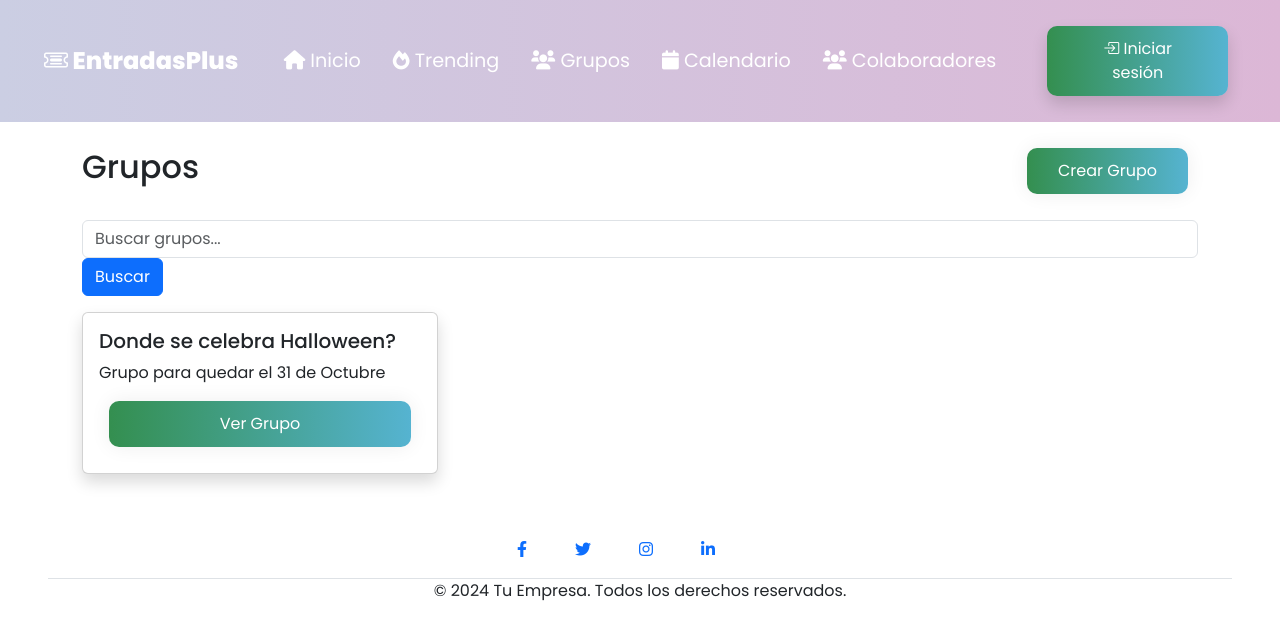
After one commit to Martinez03/EntradasPlus, a Django app: page /grupos/ in a window 1280 px wide. The commit adds this page. Shown: the top 640 px of the page. Run offline with Django 5.2, Linux system fonts and the light colour scheme; data comes from the database, SQL or seed files in the repository; both versions use the stored data as it was after the commit.

Commit message:
Creacion pestaña "Grupos"
Implementada sección "Grupos" con creación y administración: permite a usuarios crear grupos, aceptar/rechazar solicitudes, gestionar miembros y mensajes. Añadidas opciones de búsqueda y unión por invitación o en grupos públicos.

```diff
--- a/entradasplus/models.py
+++ b/entradasplus/models.py
@@ -82,6 +82,41 @@ class Mensaje(models.Model):
     def __str__(self):
         return f"{self.usuario.username} - {self.evento.nombre}"
 
+from django.db import models
+from django.contrib.auth.models import User
+
+class Grupo(models.Model):
+    NOMBRE_MAX_LENGTH = 100
+    TIPO_GRUPO_CHOICES = [
+        ('publico', 'Público'),
+        ('invitacion', 'Por Invitación'),
+    ]
+
+    nombre = models.CharField(max_length=NOMBRE_MAX_LENGTH)
+    descripcion = models.TextField(blank=True)
+    tipo = models.CharField(max_length=10, choices=TIPO_GRUPO_CHOICES, default='publico')
+    admin = models.ForeignKey(User, on_delete=models.CASCADE, related_name='grupos_admin')
+    usuarios = models.ManyToManyField(User, related_name='grupos', blank=True)
+    foto = models.ImageField(upload_to='grupos/', blank=True, null=True)
+    fecha_creacion = models.DateTimeField(auto_now_add=True)
+
+    def __str__(self):
+        return self.nombre
+
+class SolicitudGrupo(models.Model):
+    grupo = models.ForeignKey(Grupo, on_delete=models.CASCADE, related_name='solicitudes')
+    usuario = models.ForeignKey(User, on_delete=models.CASCADE)
+    fecha_solicitud = models.DateTimeField(auto_now_add=True)
+
+class MensajeGrupo(models.Model):
+    grupo = models.ForeignKey(Grupo, on_delete=models.CASCADE, related_name='mensajes')
+    usuario = models.ForeignKey(User, on_delete=models.CASCADE)
+    contenido = models.TextField()
+    fecha_creacion = models.DateTimeField(auto_now_add=True)
+
+    def __str__(self):
+        return f"{self.usuario.username} - {self.grupo.nombre}"
+
 @receiver(post_save, sender=User)
 def create_user_profile(sender, instance, created, **kwargs):
     if created:
--- a/entradasplus/templates/base.html
+++ b/entradasplus/templates/base.html
@@ -53,6 +53,11 @@
                 <li class="nav-item mx-2">
                     <a class="nav-link text-white" href="/trending">
                     <i class="fa-solid fa-fire"></i> Trending
+                    </a>
+                </li>
+                <li class="nav-item mx-2">
+                    <a class="nav-link text-white" href="{% url 'lista_grupos' %}">
+                        <i class="fa-solid fa-users"></i> Grupos
                     </a>
                 </li>
                 <li class="nav-item mx-2">
--- /dev/null
+++ b/entradasplus/templates/lista_grupos.html
@@ -0,0 +1,35 @@
+{% extends "base.html" %}
+
+{% block content %}
+<div class="container">
+    <div class="d-flex justify-content-between align-items-center mt-3">
+        <h2 class="text-center">Grupos</h2>
+        <a href="{% url 'crear_grupo' %}" class="btn btn-grad">Crear Grupo</a>
+    </div>
+
+    <!-- Barra de búsqueda -->
+    <div class="input-group mb-3 mt-3">
+        <form method="GET" action="{% url 'lista_grupos' %}" class="w-100">
+            <input type="text" name="q" class="form-control" placeholder="Buscar grupos...">
+            <button class="btn btn-primary" type="submit">Buscar</button>
+        </form>
+    </div>
+
+    <!-- Listado de Grupos -->
+    <div class="row">
+        {% for grupo in grupos %}
+        <div class="col-md-4 mb-3">
+            <div class="card card-custom shadow">
+                <div class="card-body">
+                    <h5 class="card-title">{{ grupo.nombre }}</h5>
+                    <p class="card-text">{{ grupo.descripcion|truncatewords:20 }}</p>
+                    <a href="{% url 'detalles_grupo' grupo.id %}" class="btn btn-grad">Ver Grupo</a>
+                </div>
+            </div>
+        </div>
+        {% empty %}
+        <p>No se encontraron grupos.</p>
+        {% endfor %}
+    </div>
+</div>
+{% endblock %}
--- a/entradasplus/urls.py
+++ b/entradasplus/urls.py
@@ -24,6 +24,13 @@ urlpatterns = [
     path('colaboradores/', views.colaboradores),
     path('mi_empresa/', views.miEmpresa),
     path('evento/<int:evento_id>/chat/', views.chat_evento, name='chat_evento'),
+    path('grupos/', views.lista_grupos, name='lista_grupos'),
+    path('grupos/crear/', views.crear_grupo, name='crear_grupo'),
+    path('grupos/<int:grupo_id>/', views.detalles_grupo, name='detalles_grupo'),
+    path('grupos/<int:grupo_id>/unirse/', views.unirse_grupo, name='unirse_grupo'),
+    path('grupos/<int:grupo_id>/solicitar_union/', views.solicitar_union_grupo, name='solicitar_union_grupo'),
+    path('grupos/<int:grupo_id>/gestionar/', views.gestionar_grupo, name='gestionar_grupo'),
+    path('grupos/mensajes/<int:mensaje_id>/eliminar/', views.eliminar_mensaje_grupo, name='eliminar_mensaje_grupo'),
 ]
 
 if settings.DEBUG:
--- a/entradasplus/views.py
+++ b/entradasplus/views.py
@@ -10,6 +10,44 @@ from .forms import EventoForm,EmpresaForm,RegisterForm, MensajeForm
 from django.contrib.auth.models import User
 from django.contrib.auth.hashers import make_password
 from .decorators import empresa_verificada_required
+from django.shortcuts import render, redirect, get_object_or_404
+from .models import Grupo, SolicitudGrupo, MensajeGrupo
+from .forms import GrupoForm, MensajeGrupoForm
+from django.contrib.auth.decorators import login_required
+
+@login_required
+def crear_grupo(request):
+    if request.method == 'POST':
+        form = GrupoForm(request.POST, request.FILES)
+        if form.is_valid():
+            grupo = form.save(commit=False)
+            grupo.admin = request.user
+            grupo.save()
+            grupo.usuarios.add(request.user)  # El admin se une automáticamente
+            return redirect('grupos')
+    else:
+        form = GrupoForm()
+    return render(request, 'crear_grupo.html', {'form': form})
+
+def lista_grupos(request):
+    grupos = Grupo.objects.all()
+    query = request.GET.get('q')
+    if query:
+        grupos = grupos.filter(nombre__icontains=query)
+    return render(request, 'lista_grupos.html', {'grupos': grupos})
+
+def detalles_grupo(request, grupo_id):
+    grupo = get_object_or_404(Grupo, pk=grupo_id)
+    mensajes = grupo.mensajes.all().order_by('fecha_creacion')
+    form = MensajeGrupoForm(request.POST or None)
+    if request.method == 'POST' and form.is_valid():
+        mensaje = form.save(commit=False)
+        mensaje.grupo = grupo
+        mensaje.usuario = request.user
+        mensaje.save()
+        return redirect('detalles_grupo', grupo_id=grupo.id)
+    return render(request, 'detalles_grupo.html', {'grupo': grupo, 'mensajes': mensajes, 'form': form})
+
 
 def index(request):
     # Usamos timezone.now() para manejar fechas con zona horaria si es necesario
@@ -194,3 +232,118 @@ def crear_evento(request):
         form = EventoForm()
 
     return render(request, 'events/crear_evento.html', {'form': form})
+
+@login_required
+def crear_grupo(request):
+    # Verificar si el usuario ya tiene un grupo creado
+    if Grupo.objects.filter(admin=request.user).exists():
+        messages.warning(request, 'Solo puedes crear un grupo.')
+        return redirect('lista_grupos')
+
+    if request.method == 'POST':
+        form = GrupoForm(request.POST, request.FILES)
+        if form.is_valid():
+            grupo = form.save(commit=False)
+            grupo.admin = request.user
+            grupo.save()
+            grupo.usuarios.add(request.user)  # El admin se une automáticamente
+            return redirect('lista_grupos')
+    else:
+        form = GrupoForm()
+    return render(request, 'crear_grupo.html', {'form': form})
+
+
+def lista_grupos(request):
+    grupos = Grupo.objects.all()
+    query = request.GET.get('q')
+    if query:
+        grupos = grupos.filter(nombre__icontains=query)
+    return render(request, 'lista_grupos.html', {'grupos': grupos})
+
+def detalles_grupo(request, grupo_id):
+    grupo = get_object_or_404(Grupo, pk=grupo_id)
+    mensajes = grupo.mensajes.all().order_by('fecha_creacion')
+    form = MensajeGrupoForm(request.POST or None)
+    if request.method == 'POST' and form.is_valid():
+        mensaje = form.save(commit=False)
+        mensaje.grupo = grupo
+        mensaje.usuario = request.user
+        mensaje.save()
+        return redirect('detalles_grupo', grupo_id=grupo.id)
+    return render(request, 'detalles_grupo.html', {'grupo': grupo, 'mensajes': mensajes, 'form': form})
+
+@login_required
+def unirse_grupo(request, grupo_id):
+    grupo = get_object_or_404(Grupo, pk=grupo_id)
+
+    # Si el grupo es público, añadir al usuario
+    if grupo.tipo == 'publico':
+        grupo.usuarios.add(request.user)
+        messages.success(request, 'Te has unido al grupo exitosamente.')
+    else:
+        # Si es por invitación, crea una solicitud
+        if not SolicitudGrupo.objects.filter(grupo=grupo, usuario=request.user).exists():
+            SolicitudGrupo.objects.create(grupo=grupo, usuario=request.user)
+            messages.info(request, 'Tu solicitud de unión ha sido enviada. Espera la aprobación del administrador.')
+        else:
+            messages.warning(request, 'Ya has enviado una solicitud para unirte a este grupo.')
+
+    return redirect('detalles_grupo', grupo_id=grupo.id)
+
+@login_required
+def solicitar_union_grupo(request, grupo_id):
+    grupo = get_object_or_404(Grupo, pk=grupo_id)
+
+    # Verificar si el grupo es por invitación
+    if grupo.tipo == 'invitacion':
+        # Evitar solicitudes duplicadas
+        if not SolicitudGrupo.objects.filter(grupo=grupo, usuario=request.user).exists():
+            SolicitudGrupo.objects.create(grupo=grupo, usuario=request.user)
+            messages.info(request, 'Tu solicitud de unión ha sido enviada. Espera la aprobación del administrador.')
+        else:
+            messages.warning(request, 'Ya has enviado una solicitud para unirte a este grupo.')
+    else:
+        messages.error(request, 'Este grupo es público. Únete directamente desde la página de detalles del grupo.')
+
+    return redirect('detalles_grupo', grupo_id=grupo.id)
+
+@login_required
+def gestionar_grupo(request, grupo_id):
+    grupo = get_object_or_404(Grupo, pk=grupo_id)
+
+    # Verificar si el usuario es el administrador del grupo
+    if request.user != grupo.admin:
+        return redirect('detalles_grupo', grupo_id=grupo.id)
+
+    solicitudes = SolicitudGrupo.objects.filter(grupo=grupo)
+
+    if request.method == 'POST':
+        accion = request.POST.get('accion')
+        solicitud_id = request.POST.get('solicitud_id')
+        solicitud = get_object_or_404(SolicitudGrupo, id=solicitud_id)
+
+        if accion == 'aceptar':
+            grupo.usuarios.add(solicitud.usuario)
+            solicitud.delete()
+            messages.success(request, f"{solicitud.usuario.username} ha sido añadido al grupo.")
+        elif accion == 'rechazar':
+            solicitud.delete()
+            messages.info(request, f"Has rechazado la solicitud de {solicitud.usuario.username}.")
+
+    return render(request, 'gestionar_grupo.html', {
+        'grupo': grupo,
+        'solicitudes': solicitudes,
+    })
+
+@login_required
+def eliminar_mensaje_grupo(request, mensaje_id):
+    mensaje = get_object_or_404(MensajeGrupo, pk=mensaje_id)
+
+    # Verificar que el usuario sea el administrador del grupo
+    if request.user == mensaje.grupo.admin:
+        mensaje.delete()
+        messages.success(request, 'Mensaje eliminado exitosamente.')
+    else:
+        messages.error(request, 'No tienes permiso para eliminar este mensaje.')
+
+    return redirect('detalles_grupo', grupo_id=mensaje.grupo.id)
```
Also changed, not shown: entradasplus/forms.py (+11 -1 lines), entradasplus/templates/crear_grupo.html (added, +14 -0 lines), entradasplus/templates/detalles_grupo.html (added, +42 -0 lines), entradasplus/templates/gestionar_grupo.html (added, +23 -0 lines), db.sqlite3, entradasplus/migrations/0008_alter_perfilusuario_avatar_grupo_mensajegrupo_and_more.py (added).
